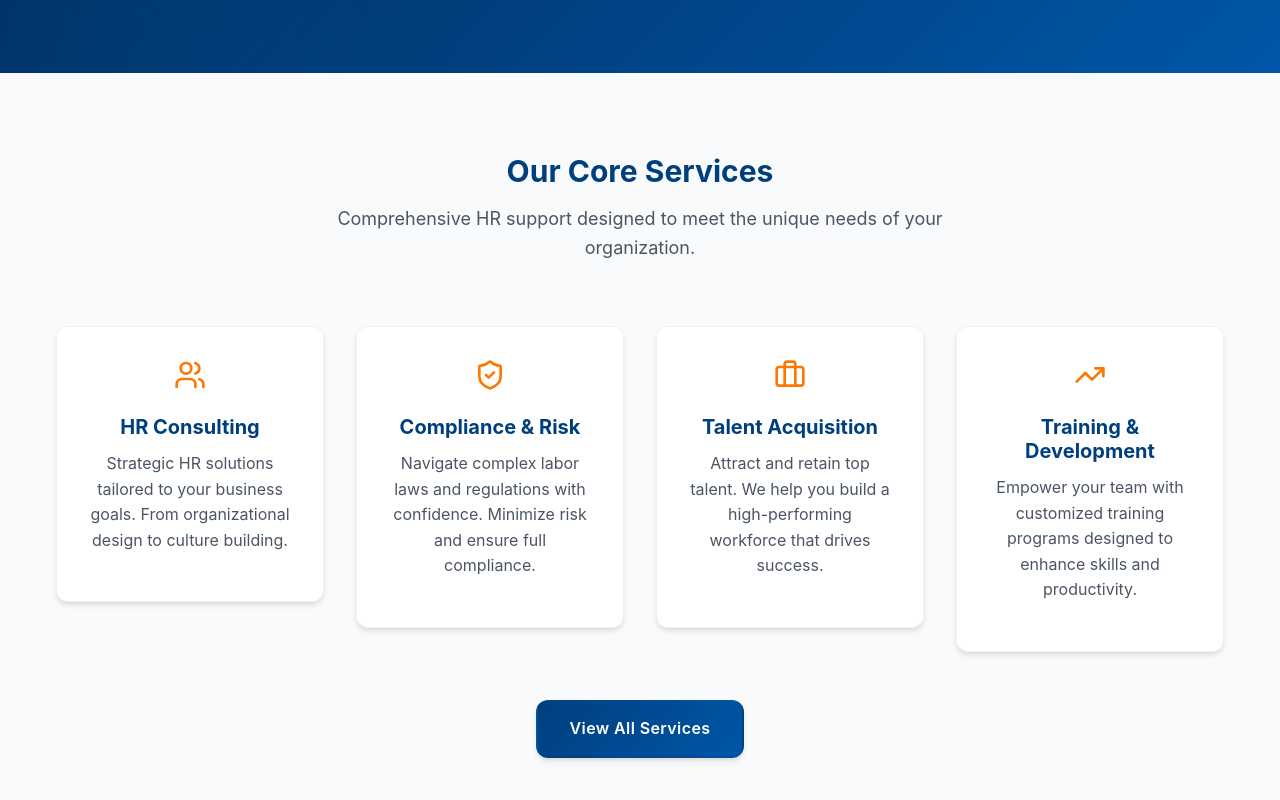
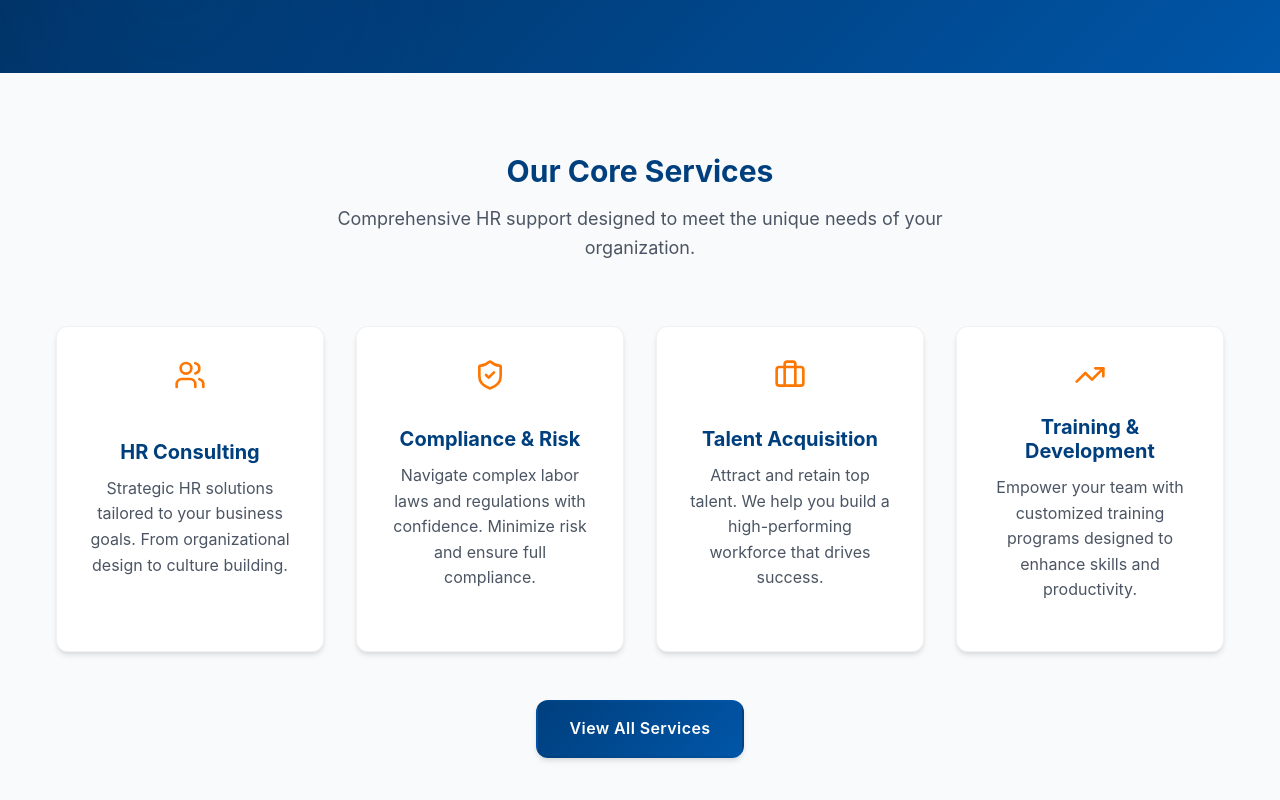
Before and after one commit to kevin-denny/CentralHR, a Next.js app: page / in a window 1280 px wide. Shown: the part 444-1244 px from the top of the page. Built offline with nearby package versions, Linux system fonts and the light colour scheme.

Commit message:
no message

```diff
--- a/app/page.js
+++ b/app/page.js
@@ -5,8 +5,8 @@ import AnimatedSection from '../components/ui/AnimatedSection';
 import { Users, ShieldCheck, Briefcase, TrendingUp, CheckCircle, Quote } from 'lucide-react';
 
 export const metadata = {
-  title: 'Central HR Solutions | Expert HR Consulting Services',
-  description: 'Professional HR consulting for growing businesses. We offer expertise in compliance, talent acquisition, training, and more. Get HR support today.',
+    title: 'Central HR Solutions | Expert HR Consulting Services',
+    description: 'Professional HR consulting for growing businesses. We offer expertise in compliance, talent acquisition, training, and more. Get HR support today.',
 };
 
 export default function Home() {
@@ -75,13 +75,15 @@ export default function Home() {
                 </div>
                 <div className="grid grid-cols-1 md:grid-cols-2 lg:grid-cols-4 gap-8">
                     {services.map((service, index) => (
-                        <AnimatedSection key={index} animation="slideUp" delay={index * 100}>
-                            <Card className="text-center group">
+                        <AnimatedSection key={index} animation="slideUp" delay={index * 100} className="h-full">
+                            <Card className="text-center group h-full flex flex-col items-center justify-between">
                                 <div className="mb-4 inline-block transition-transform duration-300 group-hover:scale-110 group-hover:rotate-6">
                                     {service.icon}
                                 </div>
-                                <h3 className="text-xl font-bold mb-3">{service.title}</h3>
-                                <p className="text-gray-600">{service.description}</p>
+                                <div className="flex-grow flex flex-col justify-center">
+                                    <h3 className="text-xl font-bold mb-3">{service.title}</h3>
+                                    <p className="text-gray-600">{service.description}</p>
+                                </div>
                             </Card>
                         </AnimatedSection>
                     ))}
```
